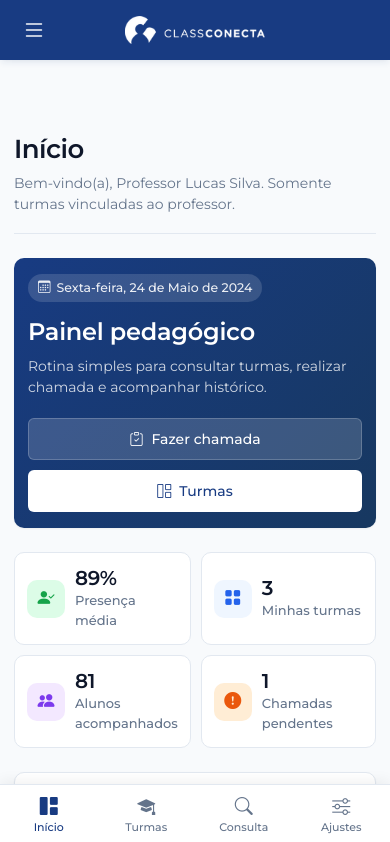
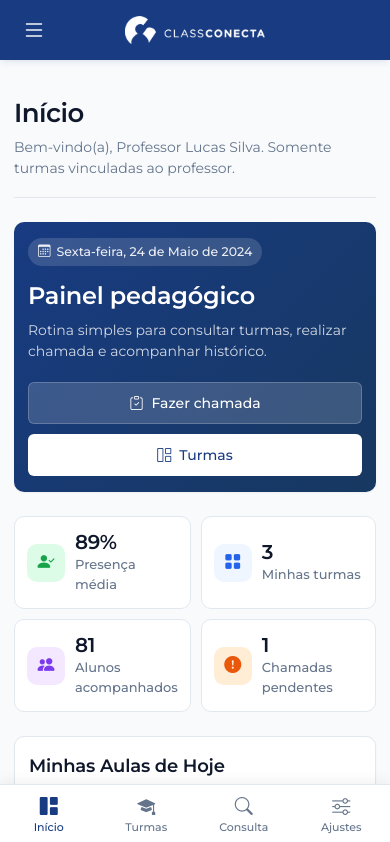
Before and after one commit to LucasPivovar/ArauEscola, a React (Vite) app: page / in a window 390 px wide. Shown: the top 842 px of the page. Built offline with nearby package versions, Linux system fonts and the light colour scheme.

Commit message:
style: set app-content padding-top to exact 30px

```diff
--- a/src/styles.css
+++ b/src/styles.css
@@ -557,7 +557,7 @@ img.auth-logo-img {
 .app-content {
   width: 100%;
   max-width: 100%;
-  padding: 32px 36px 60px;
+  padding: 30px 36px 60px;
 }
 
 .toast-message {
@@ -1653,7 +1653,7 @@ img.auth-logo-img {
 
   .app-content {
     width: 100%;
-    padding: 70px 18px 74px;
+    padding: 30px 18px 74px;
   }
 
   .bottom-nav {
@@ -1800,7 +1800,7 @@ img.auth-logo-img {
   }
 
   .app-content {
-    padding: 66px 14px 70px;
+    padding: 30px 14px 70px;
   }
 
   .page-header,
```
